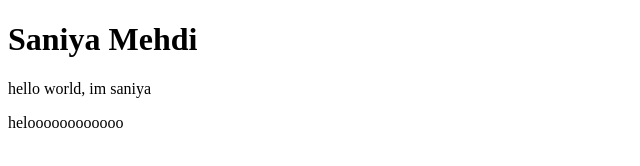
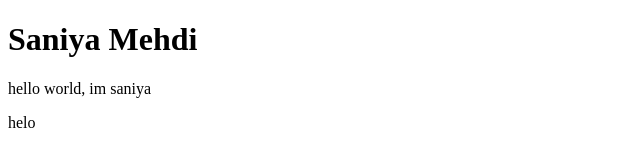
Before and after one commit to SaniyaMehdi27/Myrepo, a plain HTML site: page index.html in a window 1280 px wide. Shown: the whole page, without its empty margins (0-640 px from the left). Drawn offline with Linux system fonts and the light colour scheme.

Commit message:
change para

```diff
--- a/index.html
+++ b/index.html
@@ -8,7 +8,7 @@
 <body>
     <h1>Saniya Mehdi</h1>
     <p>hello world, im saniya</p>
-    <p>heloooooooooooo</p>
+    <p>helo</p>
 
 </body>
 </html>
```
